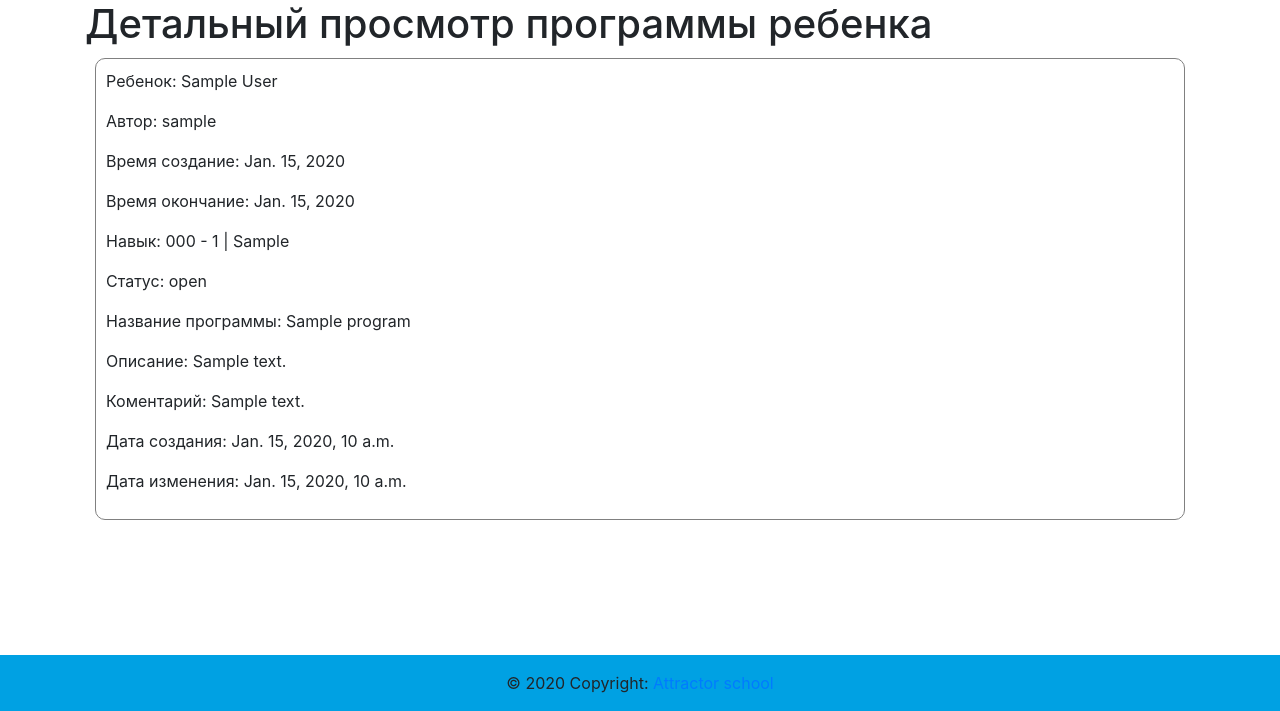
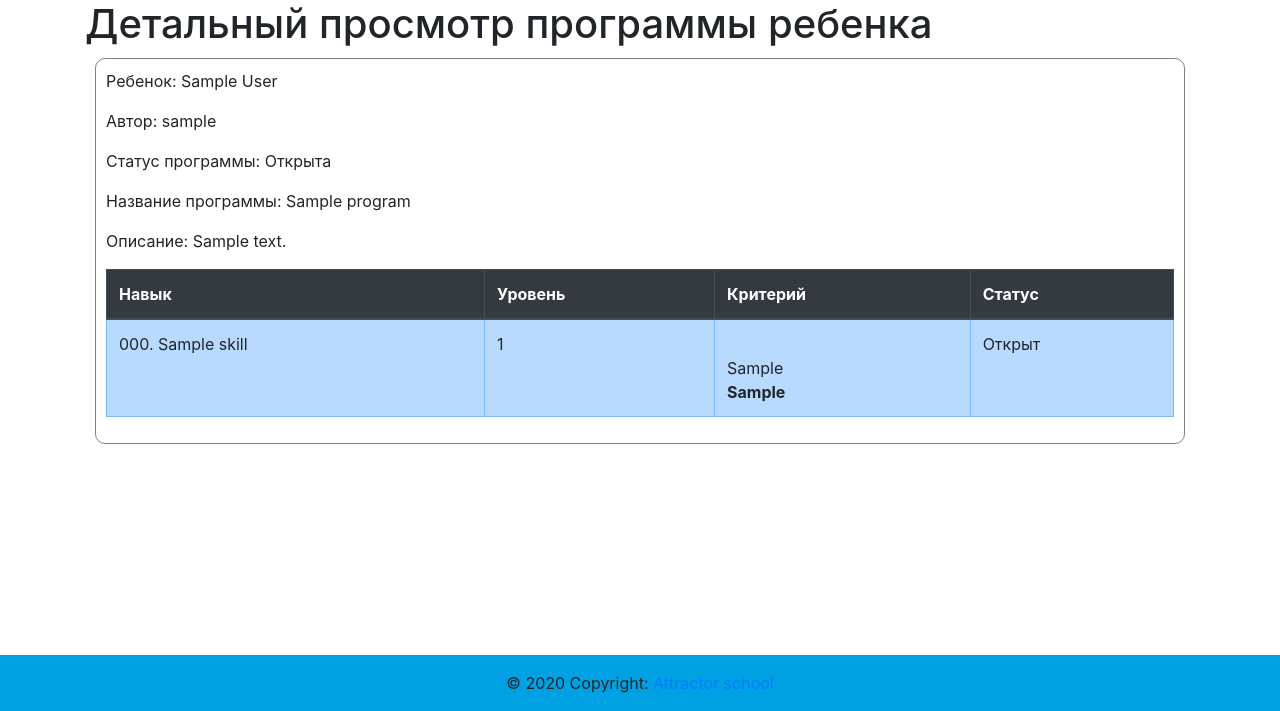
Before and after one commit to Illarionov81/ABA, a Django app: page /child/1/program/ in a window 1280 px wide. Shown: the part 89-800 px from the top of the page. Run offline with Django 3.2, Linux system fonts and the light colour scheme; tables that the repository leaves empty hold one stand-in row (values such as "Sample post"); some libraries are stand-ins or nearby versions.

Commit message:
Реализовон  детальный просмотр  ребенка Выполненна  сортеровка  по статусу  и по уровею Выполненна  верстка для детального просмотра в child_view.html добавлен ввывод программ ребенка реализовано заккрытие  программы  если  все  навыки  отработанны

```diff
--- a/source/webapp/models.py
+++ b/source/webapp/models.py
@@ -106,6 +106,7 @@ class Skill(models.Model):
         return "%s. %s" % (self.code, self.name)
 
     class Meta:
+        ordering = ('id',)
         verbose_name = 'Навык'
         verbose_name_plural = 'Навыки'
 
@@ -114,6 +115,7 @@ class SkillLevel(models.Model):
     skill = models.ForeignKey('Skill', on_delete=models.CASCADE, related_name='levels', verbose_name='Навык')
     level = models.IntegerField(verbose_name='Уровень')
     criteria = models.CharField(max_length=1000, null=True, blank=True, verbose_name='Критерии')
+
 
 
     def __str__(self):
@@ -143,6 +145,9 @@ class ProgramSkill(models.Model):
                              verbose_name='Уровень навыка')
     program = models.ForeignKey('Program', blank=True, related_name='program_skill', on_delete=models.CASCADE, verbose_name='Программа' )
     add_creteria = models.CharField(max_length=1000, null=True, blank=True, verbose_name='Дополнительные критерии')
+    status = models.CharField(max_length=20, choices=SKILL_STATUS_CHOICES, default=SKILL_STATUS_OPEN,
+                              verbose_name='Статус')
+
 
     def __str__(self):
         return "%s. %s" % (self.program, self.level)
@@ -176,6 +181,7 @@ class Program(models.Model):
 
     def __str__(self):
         return "%s %s" % (self.child, self.created_date)
+
 
     class Meta:
         verbose_name = 'Программа'
--- a/source/webapp/templates/child/child_tests.html
+++ b/source/webapp/templates/child/child_tests.html
@@ -1,13 +1,8 @@
 {% extends 'base.html' %}
-
-
 {% block title %}Оценка навыков{% endblock %}
-
 {% block menu %}
     <li><a class="btn btn-primary" href="#" role="button">Провести тестирование {{ child_pk }}</a></li>
 {% endblock %}
-
-
 {% block content %}
     <div class="box">
         <h3>Список тестов:</h3>
--- a/source/webapp/templates/child/test_result.html
+++ b/source/webapp/templates/child/test_result.html
@@ -1,13 +1,8 @@
 {% extends 'base.html' %}
-
-
 {% block title %}результаты теста{% endblock %}
-
 {% block menu %}
     <li><a class="btn btn-primary" href="#" role="button">Новый тест для : {{ test.child.first_name}}</a></li>
 {% endblock %}
-
-
 {% block content %}
     <div class="box">
         <h3>Результаты тестов: <a href="{% url 'webapp:child_view' test.child.pk %}">Ребенок - {{ test.child.first_name }}. </a>
--- a/source/webapp/templates/program/program_detail_view.html
+++ b/source/webapp/templates/program/program_detail_view.html
@@ -1,29 +1,43 @@
 {% extends 'base.html' %}
-
-
 {% block title %}Детальный просмотр программы{% endblock %}
-
 {% block menu %}
-
 {% endblock %}
-
 {% block content %}
-     <h1>Детальный просмотр программы ребенка</h1>
+    <h1>Детальный просмотр программы ребенка</h1>
     <div class="box">
-       <p>Ребенок: {{ programs.child }}</p>
+        <p>Ребенок: {{ programs.child }}</p>
         <p>Автор: {{ programs.author }}</p>
-        <p>Время создание: {{ programs.start_date }}</p>
-        <p>Время окончание: {{ programs.end_date }}</p>
-        <p>Навык:  {% for program_skills in programs.program_skill.all %} {{ program_skills.level }}
-            {% if not forloop.last %}, {% endif %}
-  {% endfor %} </p>
-        <p>Статус: {{ programs.status }}</p>
+        <p>Статус программы: {{ programs.get_status_display }}</p>
         <p>Название программы: {{ programs.name }}</p>
         <p>Описание: {{ programs.description }}</p>
-        <p>Коментарий: {{ programs.comment }}</p>
-        <p>Дата создания: {{ programs.created_date }}</p>
-        <p>Дата изменения: {{ programs.edited_date }}</p>
-{#        <p>Дата удаления: {{ programs.deleted_date}}</p>#}
+        <table class="table table-bordered">
+            <thead class="thead-dark">
+            <tr>
+                <th scope="col">Навык</th>
+                <th scope="col">Уровень</th>
+                <th scope="col">Критерий</th>
+                <th scope="col">Статус</th>
+            </tr>
+            </thead>
+            <tbody>
+            {% for program_skills in skills.all %}
+                <tr class="table-primary">
+                <td> {{ program_skills.level.skill}}</td>
+                <td>{{ program_skills.level.level }}</td>
+                <td> <br>
+                    {% if not program_skills.add_creteria  %}
+                        {{program_skills.level.criteria }}
+                    {% else %}
+                        {{ program_skills.add_creteria }}{% endif %}
+                    <br>
+                    {% for goals in program_skills.goal.all %}
+                        <b> {{ goals.goal }} </b>
+                    {% endfor %}
+                </td>
+                <td>{{ program_skills.get_status_display }}</td>
+            {% endfor %}
+            </tr>
+            </tbody>
+        </table>
     </div>
-
 {% endblock %}
--- a/source/webapp/views.py
+++ b/source/webapp/views.py
@@ -1,7 +1,8 @@
 from django.core.exceptions import ObjectDoesNotExist
 from django.shortcuts import render, get_object_or_404
-from django.views.generic import DetailView, ListView
-from webapp.models import Child, Test, Skill, Program
+from django.views.generic import DetailView, ListView, CreateView
+from webapp.models import Child, Test, Skill, Program, SkillLevel, ProgramSkill, PROGRAM_STATUS_CLOSED, \
+    SKILL_STATUS_OPEN, PROGRAM_STATUS_OPEN, SKILL_STATUS_CLOSED
 from webapp.context_for_test import ContextForTest
 
 
@@ -63,7 +64,6 @@ class TestResultView(ListView):
         test_pk = test.pk
         category_cod = self.request.GET.get('ABC')
         checkbox = self.request.GET.get('checkbox')
-        print(checkbox)
         c = ContextForTest()
         data = c.all_test(test_pk, category_cod=category_cod, checkbox=checkbox)
         all_filtered_skill_code = data
@@ -75,11 +75,20 @@ class ProgramDetailView(DetailView):
     template_name = 'program/program_detail_view.html'
     model = Program
     context_object_name = 'programs'
-    ordering = ['-created_date ']
 
-    # def get_context_data(self, **kwargs):
-    #     context = super().get_context_data(**kwargs)
-    #
-    #     skill = Skill.objects.filter(levels__in_programs=self.kwargs.get('pk'))
-    #     context['skill'] = skill
-    #     return context
+    def get_context_data(self, **kwargs):
+        context = super().get_context_data(**kwargs)
+        program = get_object_or_404(Program, pk=self.kwargs.get('pk'))
+        pr_skill = program.program_skill.all().order_by('-status', 'level')
+        skill_open = program.program_skill.all().filter(status=SKILL_STATUS_OPEN)
+        if not skill_open:
+            program.status = PROGRAM_STATUS_CLOSED
+        else:
+            program.status = PROGRAM_STATUS_OPEN
+        program.save()
+        context['skills'] = pr_skill
+        return context
+
+#
+# class CreateProgram(CreateView):
+#     pass
```
Also changed, not shown: source/webapp/templates/base.html (+0 -9 lines), source/webapp/templates/child/child_view.html (+5 -10 lines), source/webapp/templates/index.html (+0 -10 lines). Lines whose indentation alone changed are shown as unchanged.
